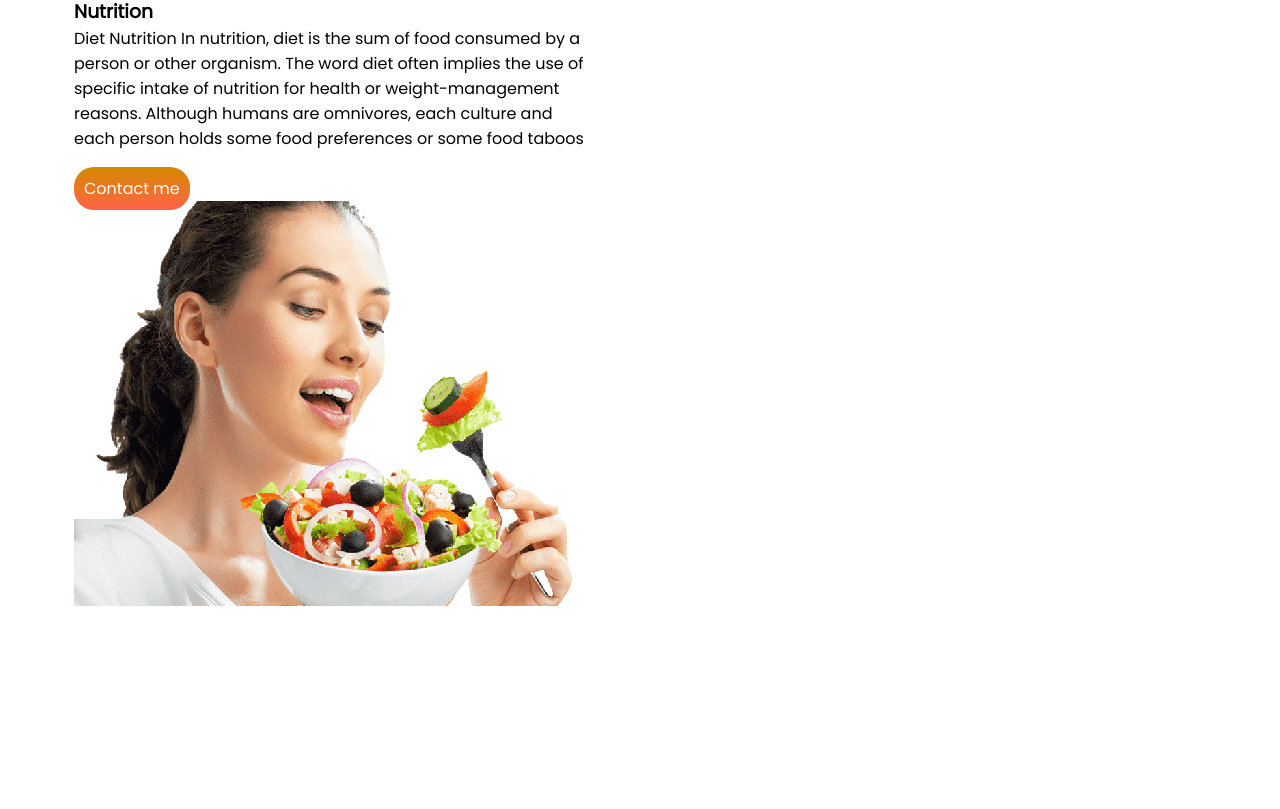
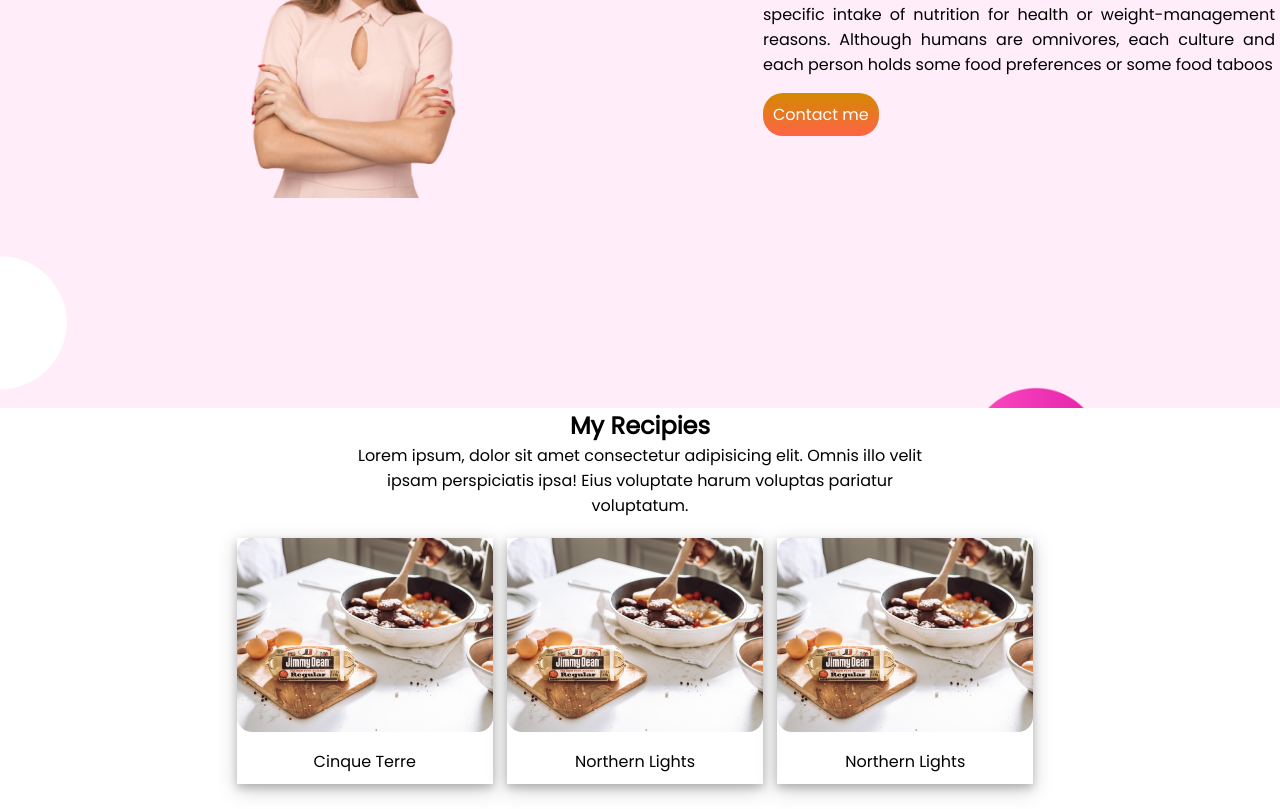
Before and after one commit to sanzidazinia1/Food-Network-Website, a plain HTML site: page index.html in a window 1280 px wide. Shown: the part 833-1642 px from the top of the page. Before the commit the page ends 1446 px from the top, so only its background shows below. Drawn offline with Linux system fonts and the light colour scheme.

Commit message:
sec-pera-added

```diff
--- a/index.html
+++ b/index.html
@@ -23,21 +23,59 @@
        <div class="half-width">
            <img src="food-images/female/Group 8425.png" alt="1st-image">
        </div>
-    </section><br>
+    </section>
 
-    <section class="2nd-background added">
-
+    <section class="sec-background-added">
         <div class="sec-half-width">
             <h1 class="title"><span style="color:orange">Diet</span><br>
             <h3>Nutrition</h3>
             <p>Diet Nutrition In nutrition, diet is the sum of food consumed by a person or other organism. The word diet often implies the use of specific intake of nutrition for health or weight-management reasons. Although humans are omnivores, each culture and each person holds some food preferences or some food taboos</p> <br>
             <a class="link-button" target="_blank" href="https://www.thermofisher.com/">Contact me</a>
+            </div><br>
+        <div class="sec-half-width">
+              <img src="food-images/female/Person Image.png" alt="2nd-image">
+
+             </div>
+
+    </section>
+
+    <section>
+        <center class="my_recipices">
+            <h1>My Recipies</h1>
+            <div class="data">
+                Lorem ipsum, dolor sit amet consectetur adipisicing elit. Omnis illo velit ipsam perspiciatis ipsa! Eius voluptate harum voluptas pariatur voluptatum.
             </div>
-            <div class="sec-half-width-pic">
-             <img src="food-images/female/png-clipart-eating-healthy-diet-food-health-natural-foods-food-removebg-preview.png" alt="2nd-image">
+        </center>
+    </section>
 
+
+    <section><center>
+
+        <div class="polaroid">
+            <img src="food-images\food\Project Cover.jpg" alt="5 Terre" style="width:100%">
+            <div class="container">
+            <p>Cinque Terre</p>
             </div>
+          </div>
+
+          <div class="polaroid">
+            <img src="food-images\food\Project Cover.jpg" alt="Norther Lights" style="width:100%">
+            <div class="container">
+            <p>Northern Lights</p>
+            </div>
+          </div>
+
+          <div class="polaroid">
+            <img src="food-images\food\Project Cover.jpg" alt="Norther Lights" style="width:100%">
+            <div class="container">
+            <p>Northern Lights</p>
+            </div>
+          </div>
+
+        </center>
     </section>
+
+
 
 </body>
 </html>
--- a/style.css
+++ b/style.css
@@ -21,7 +21,7 @@ body {
 }
 .title-link-added {
   display: flex;
-  margin-bottom: 200px;
+  margin-bottom: 20px;
 }
 .half-width {
   width: 50%;
@@ -30,23 +30,53 @@ body {
   margin-bottom: auto;
 }
 .half-width img {
-  width: 80%;
+  width: 100%;
 }
 .title-link-added {
   background-image: url(food-images/shapes/Frame\ 59.jpg);
   background-repeat: no-repeat;
   background-size: 100%;
 }
+.sec-background-added {
+  background-image: url(food-images/shapes/Frame\ 59.jpg);
+  background-repeat: no-repeat;
+  background-size: 100%;
+  height: 70vh;
+}
+
 .sec-half-width {
   width: 40%;
-  margin-left: 5%;
-  margin-right: 5%;
-  padding-left: 10px;
-  background-position: left;
+  float: right;
+  margin-top: auto;
+  margin-bottom: 20px;
+  text-align: justify;
+  margin-right: 5px;
 }
-.sec-half-width-pic {
+.sec-half-width img {
   width: 40%;
-  margin-left: 5%;
-  margin-right: 5%;
-  padding-left: 10px;
+  margin-left: 5px;
+  float: left;
 }
+
+.my_recipies {
+  margin-top: 50px;
+}
+
+.data {
+  width: 600px;
+  margin-bottom: 20px;
+}
+
+div.polaroid {
+  width: 20%;
+  background-color: white;
+  box-shadow: 0 4px 8px 0 rgba(0, 0, 0, 0.2), 0 6px 20px 0 rgba(0, 0, 0, 0.19);
+  margin-bottom: 25px;
+  display: inline-block;
+  margin-right: 10px;
+}
+
+div.container {
+  text-align: center;
+  padding: 10px;
+}
```
